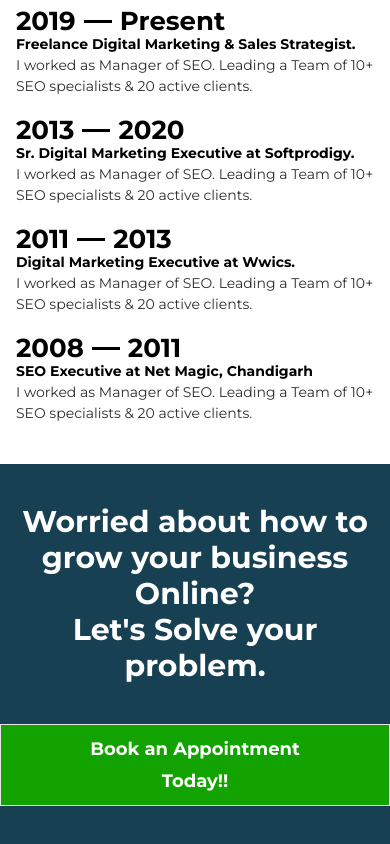
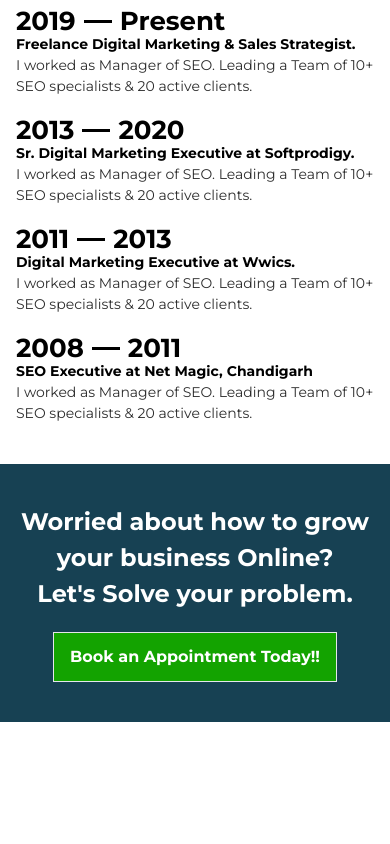
Before and after one commit to webuiexpert/raj-gorai, a React (Create React App) app: page / in a window 390 px wide. Shown: the part 1938-2782 px from the top of the page. After the commit the page ends 2660 px from the top, so only its background shows below. Built offline with nearby package versions, Linux system fonts and the light colour scheme.

Commit message:
some changes

```diff
--- a/src/components/SolveBtnSection.jsx
+++ b/src/components/SolveBtnSection.jsx
@@ -2,14 +2,14 @@ import React from "react";
 
 function SolveBtnSection() {
   return (
-    <div className="solveBtn w-full bg-[#174153] lg:py-20 py-10 flex flex-col items-center">
-      <h2 className="lg:text-4xl text-3xl text-center font-bold text-white">
+    <div className="solveBtn w-full bg-[#174153] lg:py-20 py-10 flex flex-col items-center md:px-8 sm:px-6 px-4">
+      <h2 className="lg:text-4xl text-[24px] text-center font-bold text-white">
         Worried about how to grow your business Online?
       </h2>
-      <h2 className="lg:text-4xl text-3xl text-center font-bold text-white">
+      <h2 className="lg:text-4xl text-[24px] text-center font-bold text-white">
         Let's Solve your problem.
       </h2>
-      <button className="mt-10 text-[18px] leading-8 px-16 py-2 border text-white font-bold bg-[#13a300]">
+      <button className="lg:mt-10 mt-5 lg:text-[18px] text-[16px] leading-8 lg:px-16 px-4 py-2 border text-white font-bold bg-[#13a300]">
         Book an Appointment Today!!
       </button>
     </div>
```
